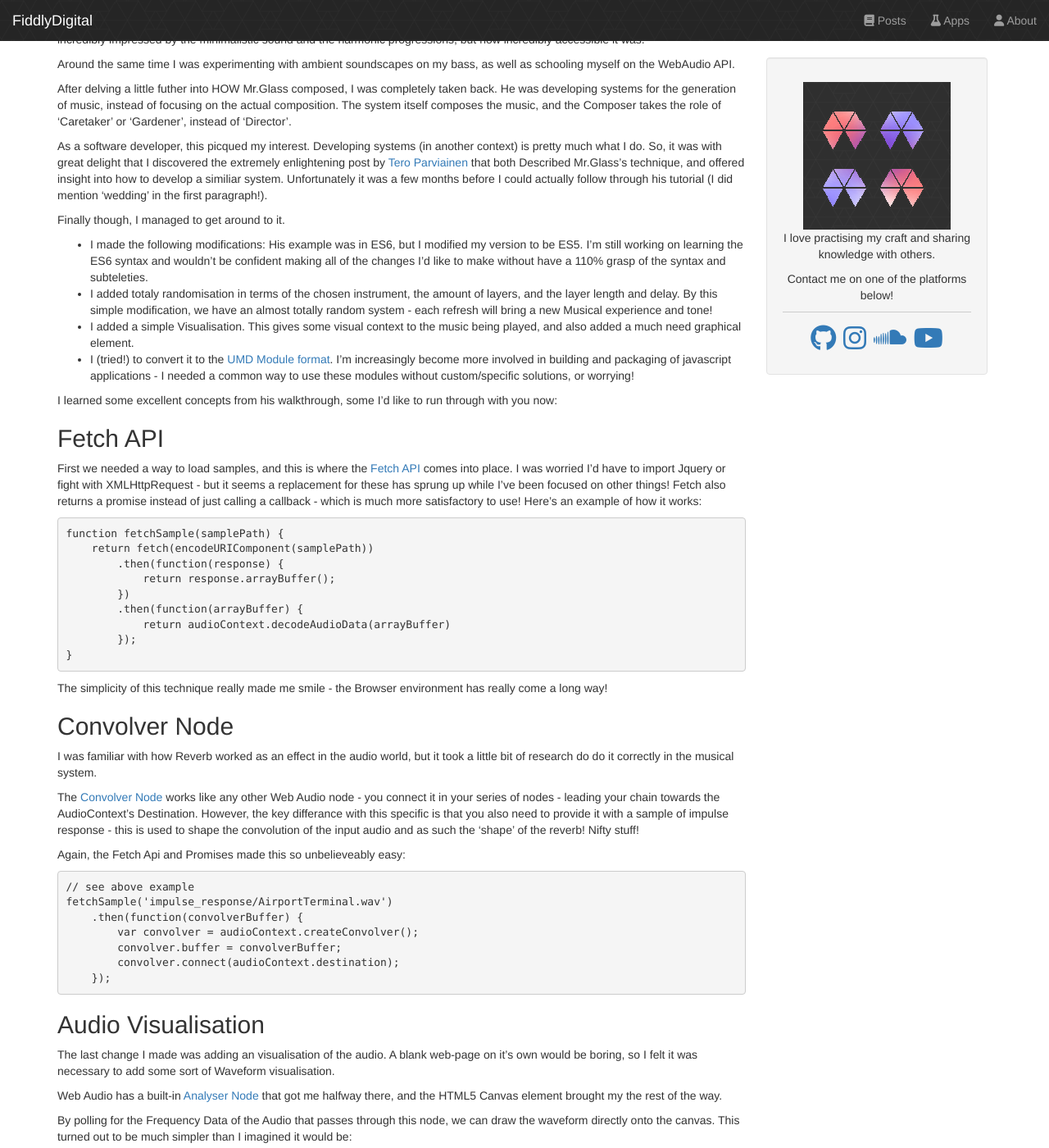
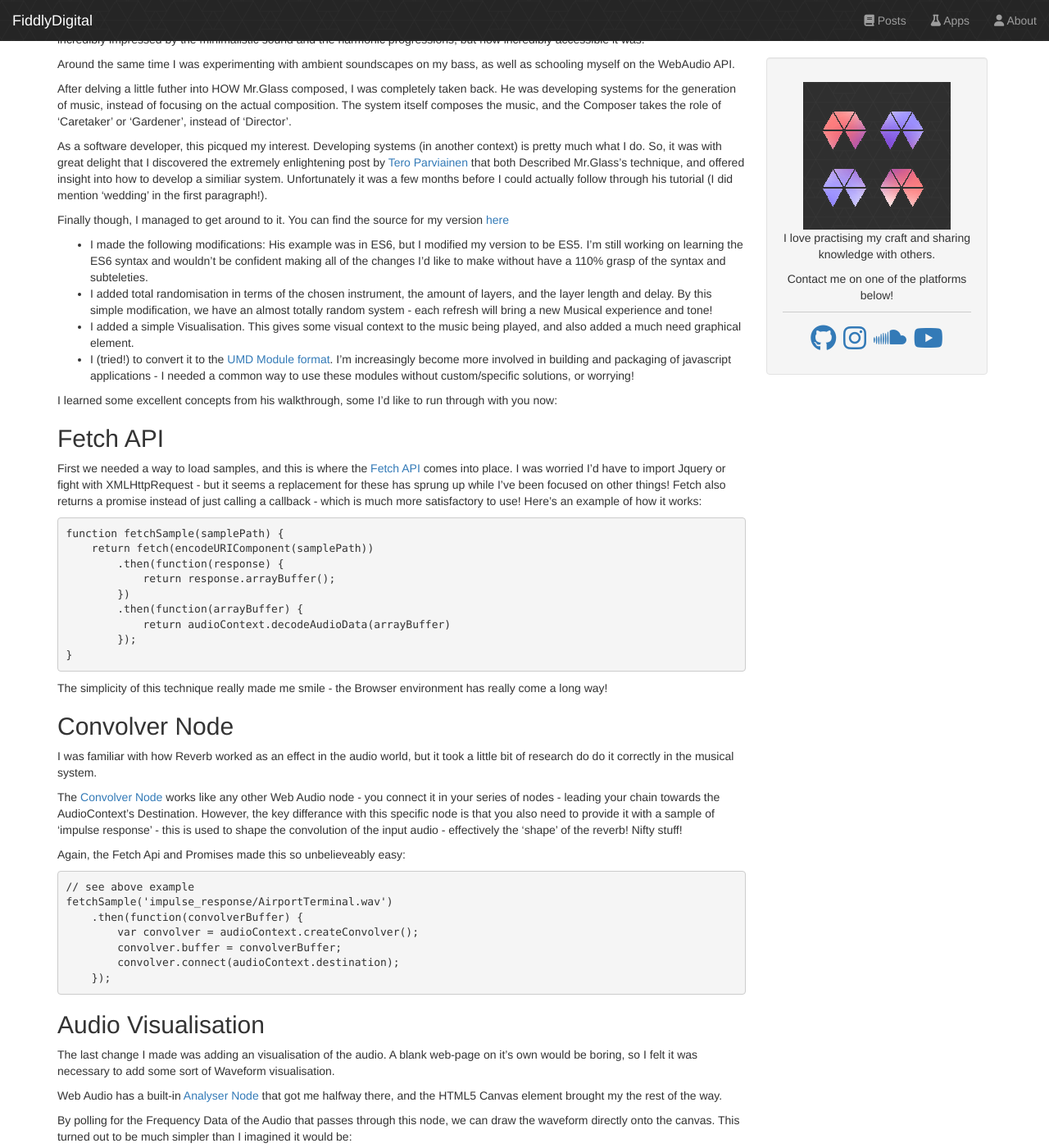
Before and after one commit to FiddlyDigital/fiddlydigital.github.io, a Jekyll site: the page built from _posts/2016-10-11-ambient-musical-system.markdown, in a window 1280 px wide and 1400 px high, scrolled down 430 px. Shown: the whole window at 82% size. Built offline with Jekyll 4.4.1, drawn with Linux system fonts in a browser that asks for light colours; nearby versions of some CDN libraries; library files that are not in the unit come from our copies; comment, search, counter and statistics services are not loaded; some of the changed text lies outside the part shown.

Commit message:
fixed typos

```diff
--- a/_posts/2016-10-11-ambient-musical-system.markdown
+++ b/_posts/2016-10-11-ambient-musical-system.markdown
@@ -22,12 +22,13 @@
 Unfortunately it was a few months before I could actually follow through his tutorial (I did mention 'wedding' in the first paragraph!).
 
 Finally though, I managed to get around to it.
+You can find the source for my version [here][ambient-musical-system]
 
 
 * I made the following modifications:
 His example was in ES6, but I modified my version to be ES5.
 I'm still working on learning the ES6 syntax and wouldn't be confident making all of the changes I'd like to make without have a 110% grasp of the syntax and subteleties.
-* I added totaly randomisation in terms of the chosen instrument, the amount of layers, and the layer length and delay.
+* I added total randomisation in terms of the chosen instrument, the amount of layers, and the layer length and delay.
 By this simple modification, we have an almost totally random system - each refresh will bring a new Musical experience and tone!
 * I added a simple Visualisation. This gives some visual context to the music being played, and also added a much need graphical element.
 * I (tried!) to convert it to the [UMD Module format][UMD-Module-Format].
@@ -60,7 +61,7 @@
 I was familiar with how Reverb worked as an effect in the audio world, but it took a little bit of research do do it correctly in the musical system.
 
 The [Convolver Node][convolver-node] works like any other Web Audio node - you connect it in your series of nodes - leading your chain towards the AudioContext's Destination.
-However, the key differance with this specific is that you also need to provide it with a sample of impulse response - this is used to shape the convolution of the input audio and as such the 'shape' of the reverb!
+However, the key differance with this specific node is that you also need to provide it with a sample of 'impulse response' - this is used to shape the convolution of the input audio - effectively the 'shape' of the reverb!
 Nifty stuff!
 
 Again, the Fetch Api and Promises made this so unbelieveably easy:
```
Also changed, not shown: other parts of _posts/2016-10-11-ambient-musical-system.markdown (+1 -1 lines).
